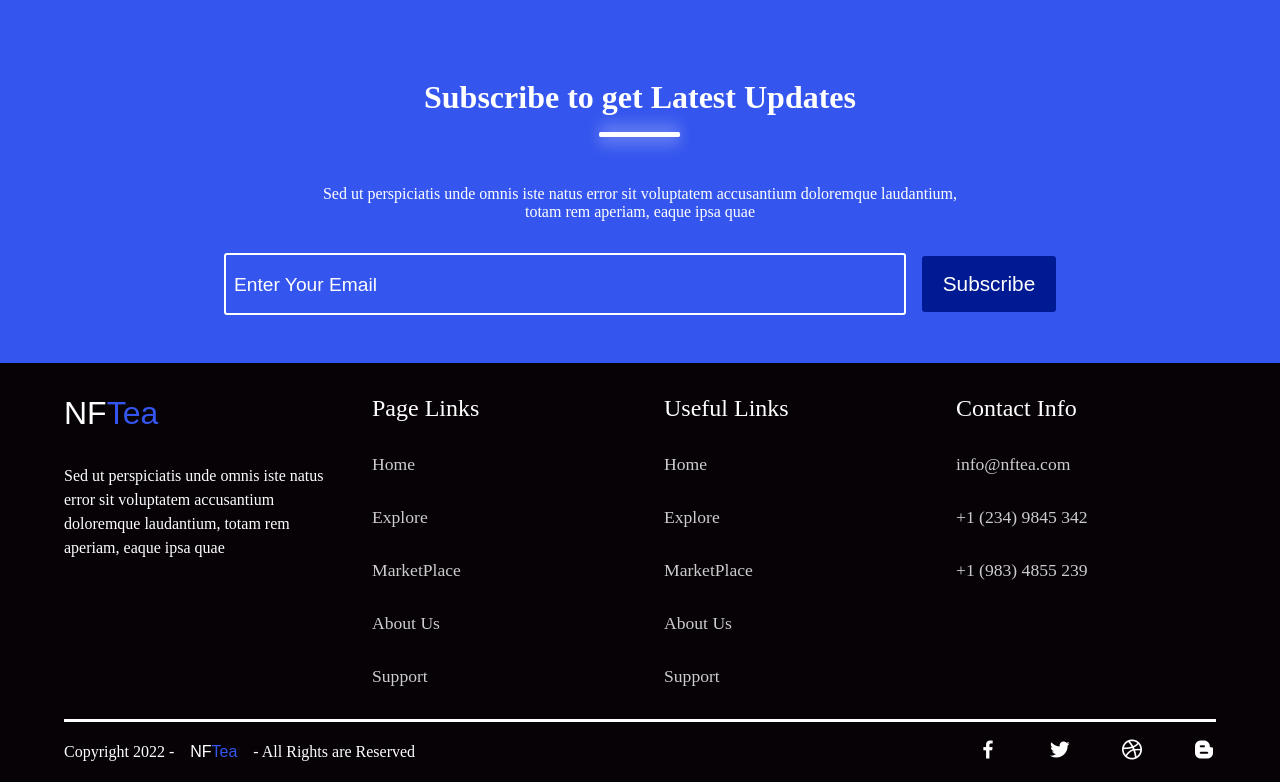
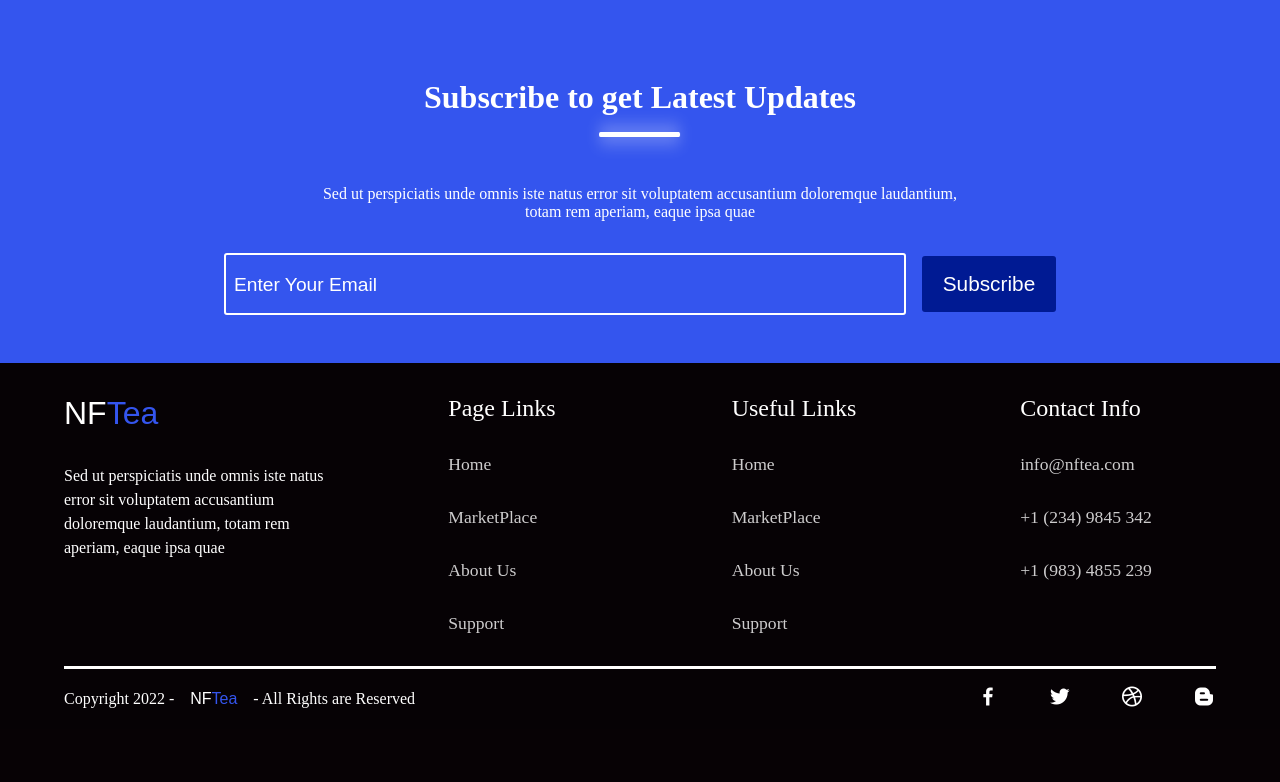
Before and after one commit to Mohamed-Ossalhe/NFTea-Platform, a PHP site: page / in a window 1280 px wide. Shown: the part 3611-4393 px from the top of the page. After the commit the page ends 4319 px from the top, so only its background shows below. Run offline with PHP 8.4, Linux system fonts and the light colour scheme.

Commit message:
Upload Desktop Responsive changes

```diff
--- a/assets/css/main-style.css
+++ b/assets/css/main-style.css
@@ -564,6 +564,9 @@ footer .footer-wrapper .copyright-section .social-links li a {
   footer .footer-wrapper {
     padding: 2rem 0 0;
   }
+  footer .footer-wrapper .info-links {
+    justify-items: center;
+  }
   footer .footer-wrapper .info-links .links ul li {
     font-size: 1.1rem;
   }
--- a/assets/css/main-style.scss
+++ b/assets/css/main-style.scss
@@ -633,6 +633,7 @@ footer {
         .footer-wrapper {
             padding: 2rem 0 0;
             .info-links {
+                justify-items: center;
                 .links {
                     ul {
                         li {
--- a/index.html
+++ b/index.html
@@ -28,7 +28,6 @@
                     <nav class="navigation-menu">
                         <ul class="nav-links">
                             <li class="nav-link"><a href="#">Home</a></li>
-                            <li class="nav-link"><a href="#">Explore</a></li>
                             <li class="nav-link"><a href="#">MarketPlace</a></li>
                             <li class="nav-link"><a href="#">About us</a></li>
                             <li class="nav-link"><a href="#">Support</a></li>
@@ -362,7 +361,6 @@
                         <h4>Page Links</h4>
                         <ul class="page-links">
                             <li class="page-link"><a href="#">Home</a></li>
-                            <li class="page-link"><a href="#">Explore</a></li>
                             <li class="page-link"><a href="#">MarketPlace</a></li>
                             <li class="page-link"><a href="#">About Us</a></li>
                             <li class="page-link"><a href="#">Support</a></li>
@@ -372,7 +370,6 @@
                         <h4>Useful Links</h4>
                         <ul class="page-links">
                             <li class="page-link"><a href="#">Home</a></li>
-                            <li class="page-link"><a href="#">Explore</a></li>
                             <li class="page-link"><a href="#">MarketPlace</a></li>
                             <li class="page-link"><a href="#">About Us</a></li>
                             <li class="page-link"><a href="#">Support</a></li>
```
Also changed, not shown: 1 other file.
